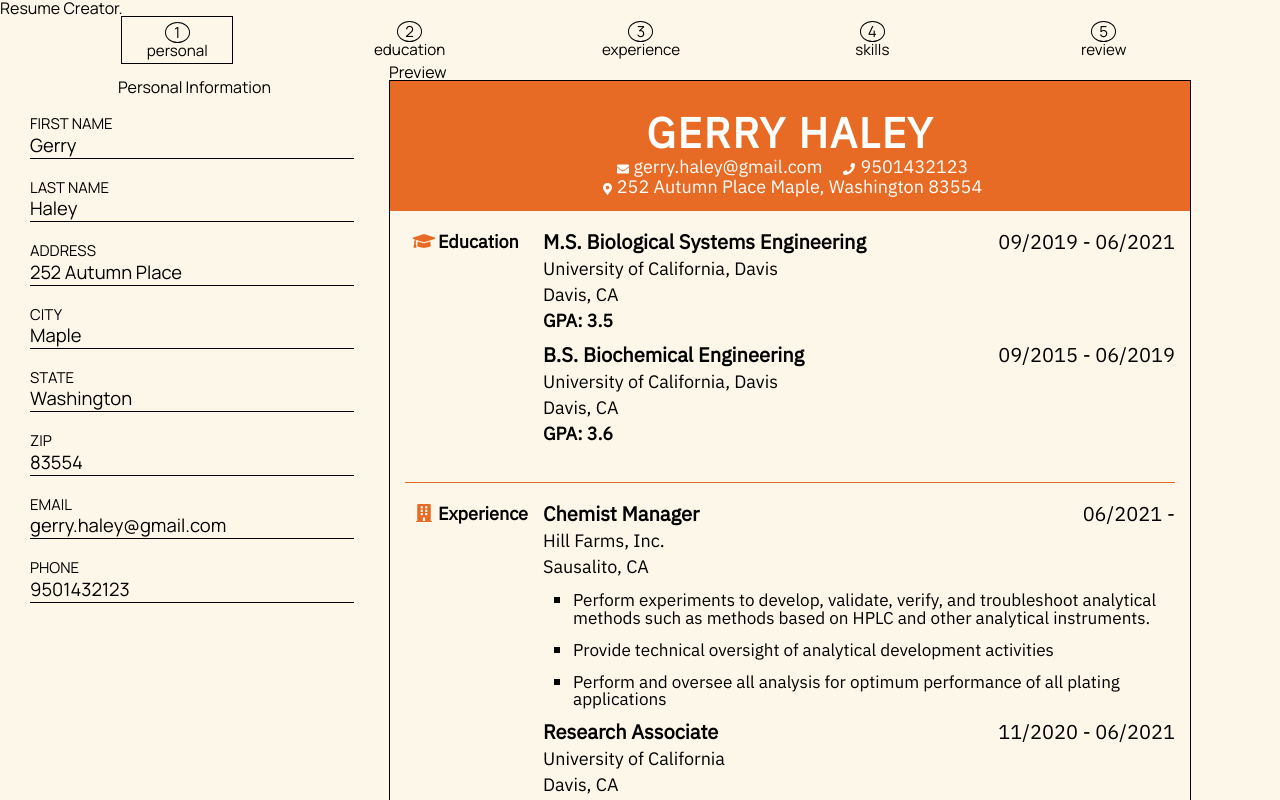
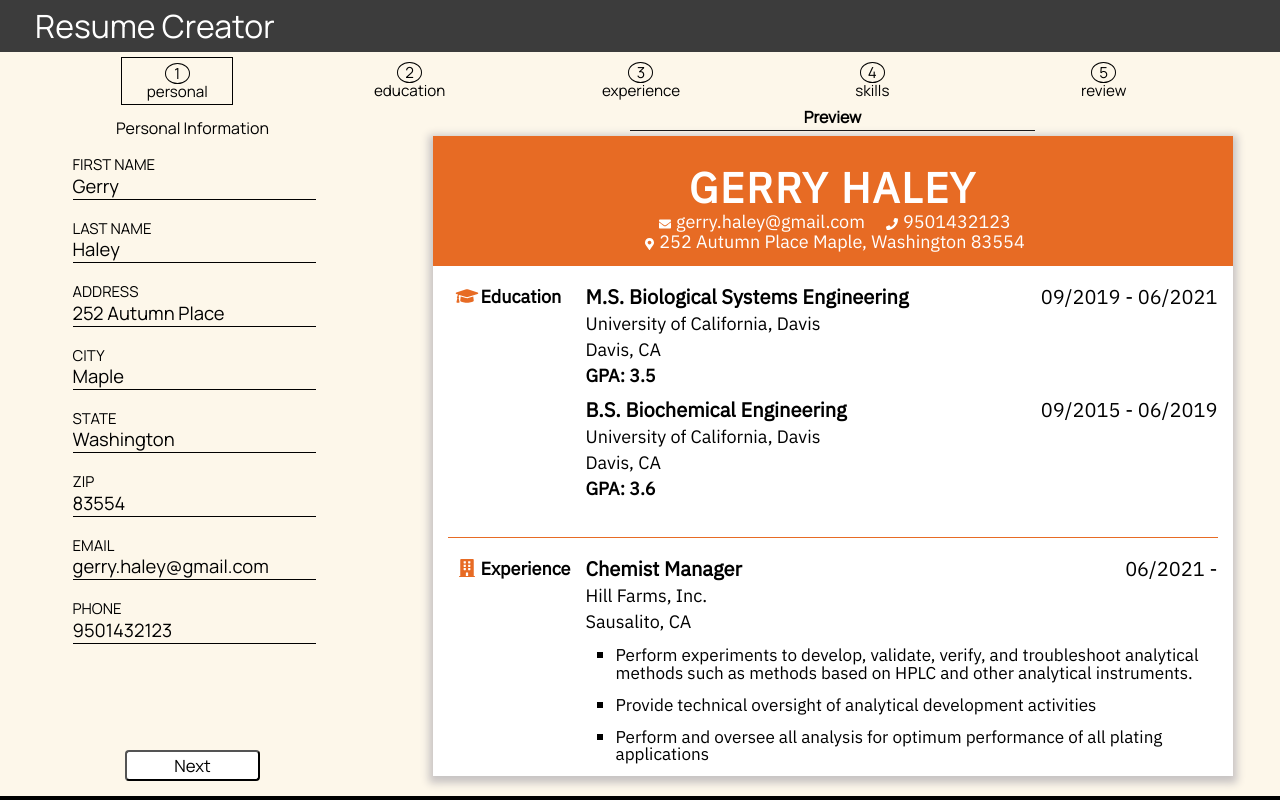
Before and after one commit to Datrinon/cv-maker, a React (Create React App) app: page / in a window 1280 px wide. Shown: the top 800 px of the page. Built offline with nearby package versions, Linux system fonts and the light colour scheme.

Commit message:
Add CSS for preview title

```diff
--- a/src/components/App.js
+++ b/src/components/App.js
@@ -88,7 +88,7 @@ import _, { indexOf } from "lodash";
         ]
       },
       {
-        category: "Languages & Frameworks",
+        category: "Programming Languages",
         skills: [
           "R",
           "Matlab",
--- a/src/components/Header.js
+++ b/src/components/Header.js
@@ -1,7 +1,9 @@
+import "../styles/Header.css"
+
 function Header() {
   return (
-    <header>
-      <h1 className="logo">Resume Creator.</h1>
+    <header className="header">
+      <h1 className="logo">Resume Creator</h1>
     </header>
   );
 }
--- a/src/components/PreviewPane.js
+++ b/src/components/PreviewPane.js
@@ -26,7 +26,7 @@ class PreviewPane extends Component {
           </div>
         </section>
         <section className="education resume-section">
-          <h1 className="title"><i class="title-icon fas fa-graduation-cap"></i>Education</h1>
+          <h1 className="title"><i className="title-icon fas fa-graduation-cap"></i>Education</h1>
           <div className="contents">
           {education.map(degree => {
             return (
@@ -44,7 +44,7 @@ class PreviewPane extends Component {
           </div>
         </section>
         <section className="experience resume-section">
-          <h1 className="title"><i class="title-icon fas fa-building"></i>Experience</h1>
+          <h1 className="title"><i className="title-icon fas fa-building"></i>Experience</h1>
           <div className="contents">
           {experience.map(job => {
               return (
@@ -65,7 +65,7 @@ class PreviewPane extends Component {
           </div>
         </section>
         <section className="skills resume-section">
-          <h1 className="title"><i class="title-icon fas fa-toolbox"></i>Skills</h1>
+          <h1 className="title"><i className="title-icon fas fa-toolbox"></i>Skills</h1>
           <div className="skills-section">
           {skills.map(skillTree => {
             return (
--- a/src/styles/App.css
+++ b/src/styles/App.css
@@ -12,6 +12,7 @@
 
 .form {
   grid-area: form;
+  justify-self: center;
 }
 
 .navigation {
@@ -20,4 +21,6 @@
 
 .preview {
   grid-area: preview;
+  justify-self: center;
+  width: fit-content;
 }
--- a/src/styles/PreviewPane.css
+++ b/src/styles/PreviewPane.css
@@ -1,11 +1,24 @@
 @import url('https://fonts.googleapis.com/css2?family=IBM+Plex+Sans&display=swap');
+
+.preview-title {
+  text-align: center;
+  font-weight: bold;
+  border-bottom: 1px solid black;
+  margin: 4px 25%;
+  padding-bottom: 5px
+}
 
 .resume {
   font-family:'IBM Plex Sans';
-  border: 1px solid black;
   width: 800px;
   --style-color: rgb(231, 107, 36);
   font-size: 20px;
+  box-shadow: 0px 3px 8px 4px #c7c3c3;
+  height: 80vh;
+  margin: 5px;
+  overflow-y: auto;
+  max-height: 1024px;
+  background-color: white;
 }
 
 /* General begin */
```
